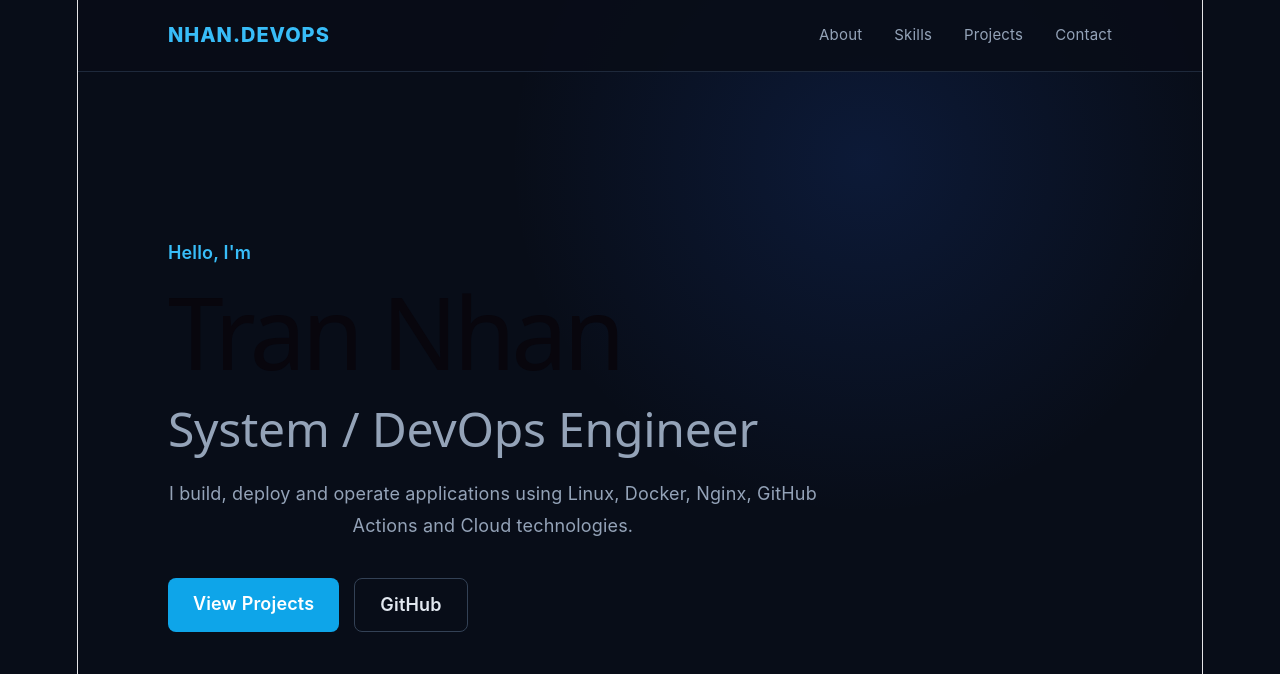
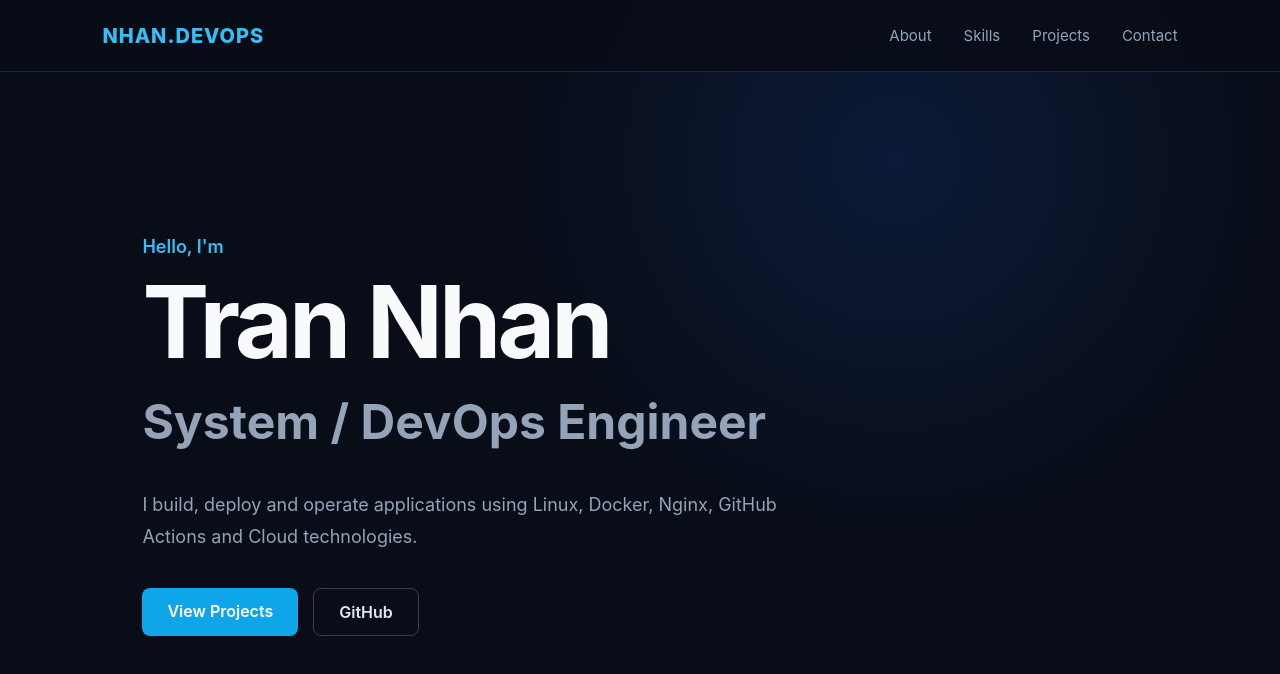
Before and after one commit to nhantran01s/react-lab, a React (Vite) app: page / in a window 1280 px wide. Shown: the top 674 px of the page. Built offline with nearby package versions, Linux system fonts and the light colour scheme.

Commit message:
modify index.css

```diff
--- a/src/index.css
+++ b/src/index.css
@@ -1,111 +1,31 @@
 :root {
-  --text: #6b6375;
-  --text-h: #08060d;
-  --bg: #fff;
-  --border: #e5e4e7;
-  --code-bg: #f4f3ec;
-  --accent: #aa3bff;
-  --accent-bg: rgba(170, 59, 255, 0.1);
-  --accent-border: rgba(170, 59, 255, 0.5);
-  --social-bg: rgba(244, 243, 236, 0.5);
-  --shadow:
-    rgba(0, 0, 0, 0.1) 0 10px 15px -3px, rgba(0, 0, 0, 0.05) 0 4px 6px -2px;
+  font-family: Inter, system-ui, -apple-system, BlinkMacSystemFont, "Segoe UI",
+    sans-serif;
 
-  --sans: system-ui, 'Segoe UI', Roboto, sans-serif;
-  --heading: system-ui, 'Segoe UI', Roboto, sans-serif;
-  --mono: ui-monospace, Consolas, monospace;
-
-  font: 18px/145% var(--sans);
-  letter-spacing: 0.18px;
-  color-scheme: light dark;
-  color: var(--text);
-  background: var(--bg);
   font-synthesis: none;
   text-rendering: optimizeLegibility;
   -webkit-font-smoothing: antialiased;
   -moz-osx-font-smoothing: grayscale;
-
-  @media (max-width: 1024px) {
-    font-size: 16px;
-  }
 }
 
-@media (prefers-color-scheme: dark) {
-  :root {
-    --text: #9ca3af;
-    --text-h: #f3f4f6;
-    --bg: #16171d;
-    --border: #2e303a;
-    --code-bg: #1f2028;
-    --accent: #c084fc;
-    --accent-bg: rgba(192, 132, 252, 0.15);
-    --accent-border: rgba(192, 132, 252, 0.5);
-    --social-bg: rgba(47, 48, 58, 0.5);
-    --shadow:
-      rgba(0, 0, 0, 0.4) 0 10px 15px -3px, rgba(0, 0, 0, 0.25) 0 4px 6px -2px;
-  }
-
-  #social .button-icon {
-    filter: invert(1) brightness(2);
-  }
+html {
+  margin: 0;
+  padding: 0;
+  background: #080d18;
 }
 
 body {
   margin: 0;
+  min-width: 320px;
+  min-height: 100vh;
 }
 
 #root {
-  width: 1126px;
-  max-width: 100%;
-  margin: 0 auto;
-  text-align: center;
-  border-inline: 1px solid var(--border);
-  min-height: 100svh;
-  display: flex;
-  flex-direction: column;
-  box-sizing: border-box;
+  width: 100%;
+  min-height: 100vh;
 }
 
-h1,
-h2 {
-  font-family: var(--heading);
-  font-weight: 500;
-  color: var(--text-h);
+button,
+a {
+  font: inherit;
 }
-
-h1 {
-  font-size: 56px;
-  letter-spacing: -1.68px;
-  margin: 32px 0;
-  @media (max-width: 1024px) {
-    font-size: 36px;
-    margin: 20px 0;
-  }
-}
-h2 {
-  font-size: 24px;
-  line-height: 118%;
-  letter-spacing: -0.24px;
-  margin: 0 0 8px;
-  @media (max-width: 1024px) {
-    font-size: 20px;
-  }
-}
-p {
-  margin: 0;
-}
-
-code,
-.counter {
-  font-family: var(--mono);
-  display: inline-flex;
-  border-radius: 4px;
-  color: var(--text-h);
-}
-
-code {
-  font-size: 15px;
-  line-height: 135%;
-  padding: 4px 8px;
-  background: var(--code-bg);
-}
```
